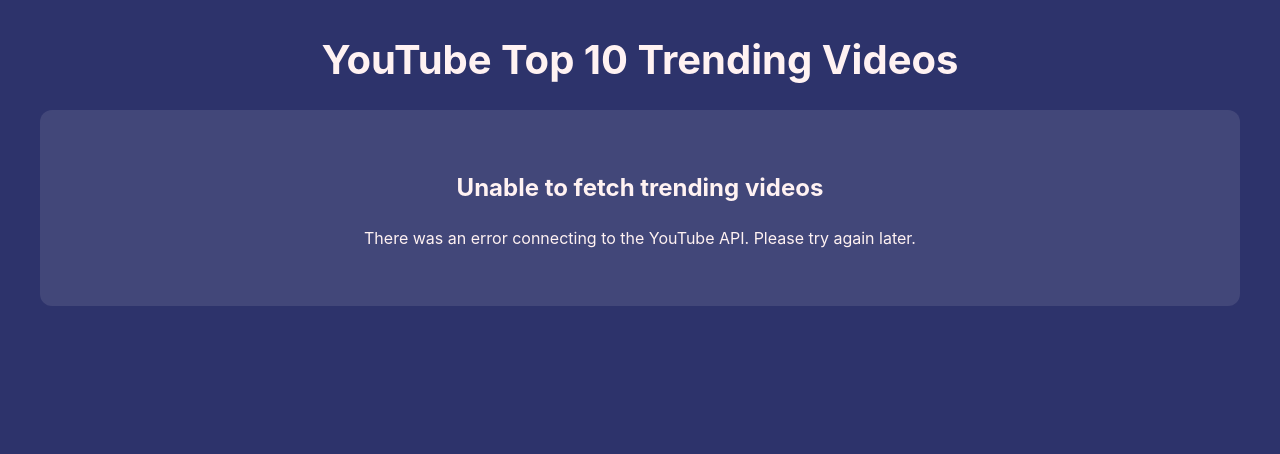
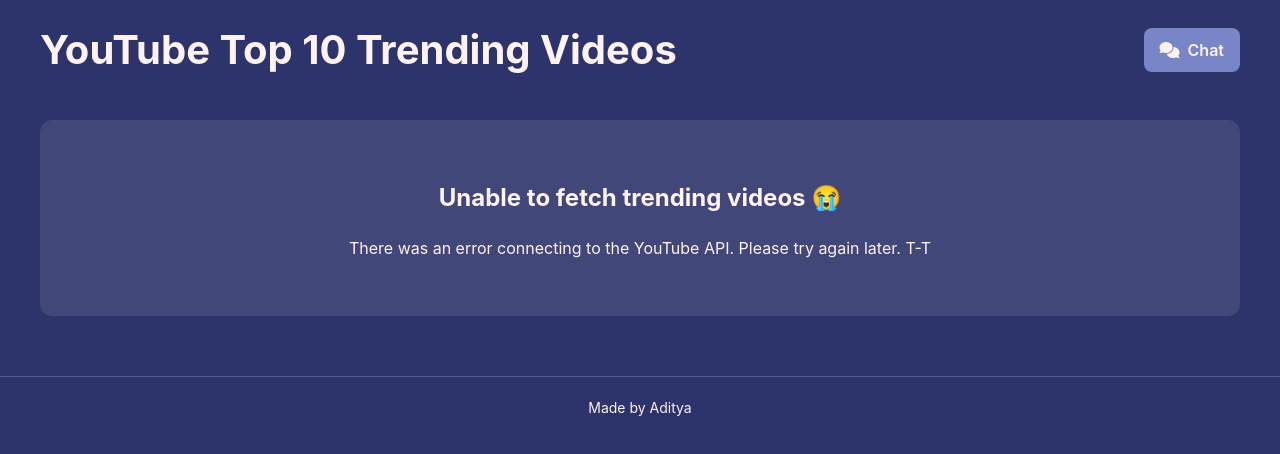
Before and after one commit to adityaREDFLAG/BuzzySocial, a plain HTML site: page index.html in a window 1280 px wide. Drawn offline with nearby package versions, Linux system fonts and the light colour scheme; no server answers.

Commit message:
Update index.html

```diff
--- a/index.html
+++ b/index.html
@@ -14,17 +14,43 @@
       line-height: 1.5;
     }
 
+    header {
+      display: flex;
+      justify-content: space-between;
+      align-items: center;
+      padding: 20px 40px 0;
+    }
+
     h1 {
-      text-align: center;
       color: #FFF2F2;
-      margin: 30px 0 20px;
       font-size: 2.5rem;
       font-weight: 700;
+      margin: 0;
+    }
+
+    .chat-button {
+      background: #7886C7;
+      color: #FFF2F2;
+      border: none;
+      padding: 10px 16px;
+      border-radius: 8px;
+      font-size: 16px;
+      font-weight: 600;
+      cursor: pointer;
+      display: flex;
+      align-items: center;
+      gap: 8px;
+      text-decoration: none;
+      transition: background 0.3s ease;
+    }
+
+    .chat-button:hover {
+      background: #A9B5DF;
     }
 
     #trendContainer {
       max-width: 1200px;
-      margin: 0 auto 60px;
+      margin: 40px auto 60px;
       padding: 0 20px;
       display: grid;
       grid-template-columns: repeat(auto-fill, minmax(350px, 1fr));
@@ -157,6 +183,15 @@
       to { transform: rotate(360deg); }
     }
 
+    footer {
+      text-align: center;
+      padding: 20px;
+      color: #FFF2F2;
+      background: #2D336B;
+      font-size: 14px;
+      border-top: 1px solid rgba(255,255,255,0.2);
+    }
+
     @media (max-width: 768px) {
       #trendContainer {
         grid-template-columns: 1fr;
@@ -164,14 +199,25 @@
 
       h1 {
         font-size: 2rem;
-        margin: 20px 0;
+      }
+
+      header {
+        flex-direction: column;
+        gap: 10px;
+        padding: 20px;
       }
     }
   </style>
 </head>
 <body>
-  <h1>YouTube Top 10 Trending Videos</h1>
+  <header>
+    <h1>YouTube Top 10 Trending Videos</h1>
+    <a href="/chat" class="chat-button"><i class="fa-solid fa-comments"></i> Chat</a>
+  </header>
+
   <div id="trendContainer"></div>
+
+  <footer>Made by Aditya</footer>
 
   <script>
     const YT_API_KEY = 'AIzaSyDyPCc1HqpoQZe75AlJFAW2pRlLdoAR4vM';
@@ -206,17 +252,12 @@
       const mdContent = card.querySelector('.md-content');
 
       analyzeBtn.addEventListener('click', async () => {
-        // Check if the analysis is already loaded
         if (mdContent.innerHTML === '') {
-          // Show loading indicator
           analysisDiv.classList.add('open');
           mdContent.innerHTML = '<div class="ai-loading"></div>';
-
-          // Get and display analysis
           const analysis = await getAIAnalysis(videoData);
           mdContent.innerHTML = marked.parse(analysis);
         } else {
-          // Toggle visibility of existing analysis
           analysisDiv.classList.toggle('open');
         }
       });
@@ -250,7 +291,7 @@ and *italics* for emphasis.`;
         const data = await response.json();
         return data.choices[0].message.content;
       } catch (error) {
-        return "**Analysis unavailable**\n\nUnable to fetch AI insights at the moment. Please try again later.";
+        return "**Analysis unavailable**\n\nUnable to fetch AI insights at the moment. Please try again later. (he dosn't want to pls)";
       }
     }
 
@@ -263,8 +304,8 @@ and *italics* for emphasis.`;
       .catch(error => {
         document.getElementById('trendContainer').innerHTML = `
           <div style="text-align: center; grid-column: 1/-1; padding: 40px; background: rgba(255, 242, 242, 0.1); border-radius: 12px;">
-            <h2>Unable to fetch trending videos</h2>
-            <p>There was an error connecting to the YouTube API. Please try again later.</p>
+            <h2>Unable to fetch trending videos 😭</h2>
+            <p>There was an error connecting to the YouTube API. Please try again later. T-T </p>
           </div>
         `;
       });
```
